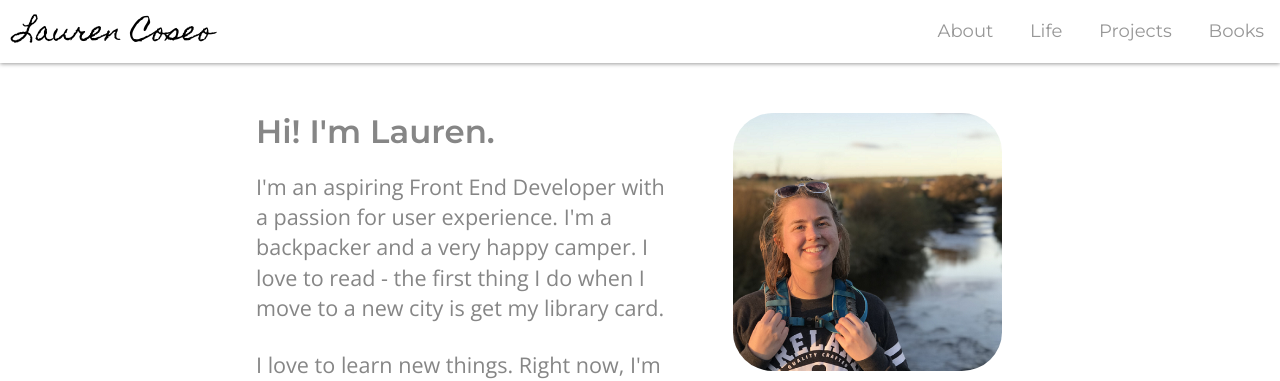
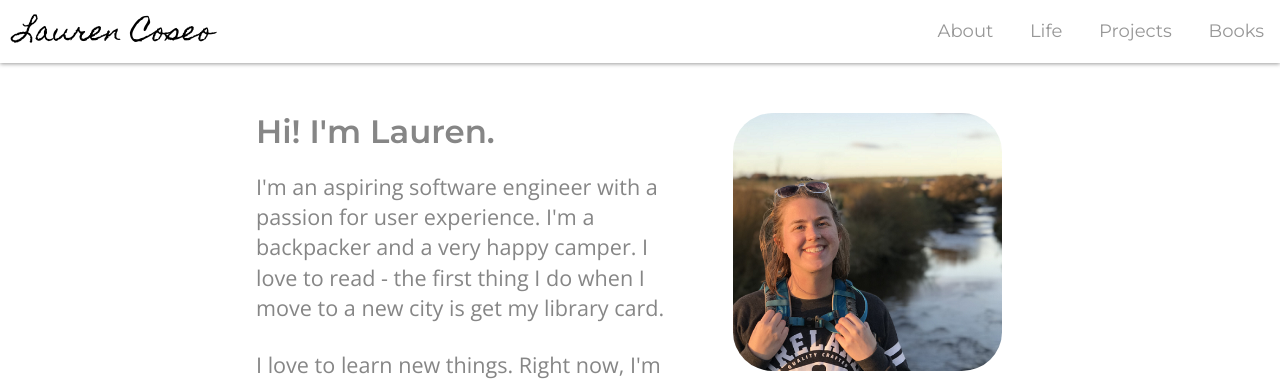
Before and after one commit to laurencoseo/laurencoseo.github.io, a Jekyll site: the page built from index.html, in a window 1280 px wide. Shown: the top 381 px of the page. Built offline with Jekyll 4.4.1, drawn with Linux system fonts in a browser that asks for light colours; nearby versions of some CDN libraries.

Commit message:
Update index.html

```diff
--- a/index.html
+++ b/index.html
@@ -6,7 +6,7 @@
             <div class="content-wrapper">
                 <div class="blurb">
                     <h2 id="intro">Hi! I'm Lauren.</h2>
-                    <p>I'm an aspiring Front End Developer with a passion for user experience. I'm a backpacker and a very happy camper. I love to read - the first thing I do when I move to a new city is get my library card.</p>
+                    <p>I'm an aspiring software engineer with a passion for user experience. I'm a backpacker and a very happy camper. I love to read - the first thing I do when I move to a new city is get my library card.</p>
                     <br>
                     <p>I love to learn new things. Right now, I'm learning: Java and JavaScript.</p>
                     <div class="site">
```
